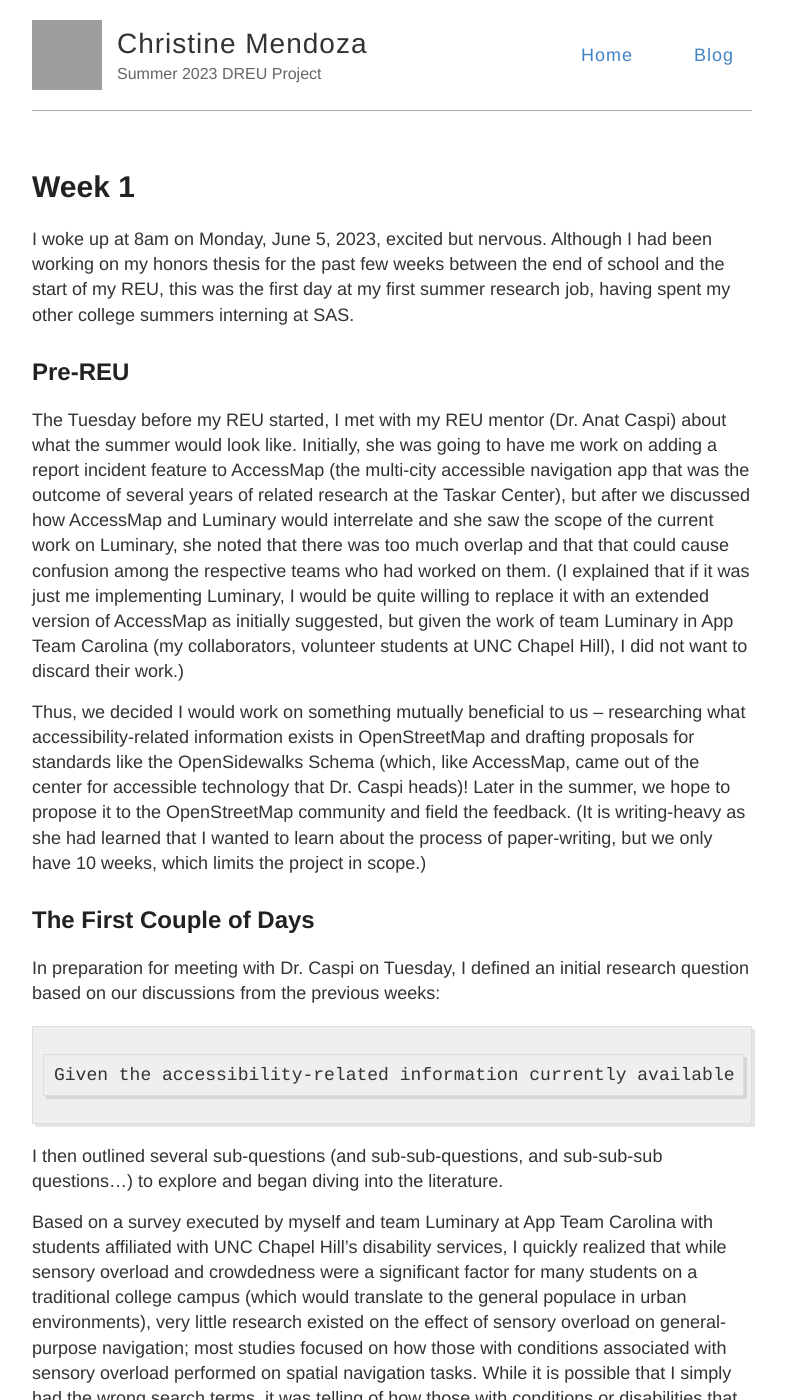
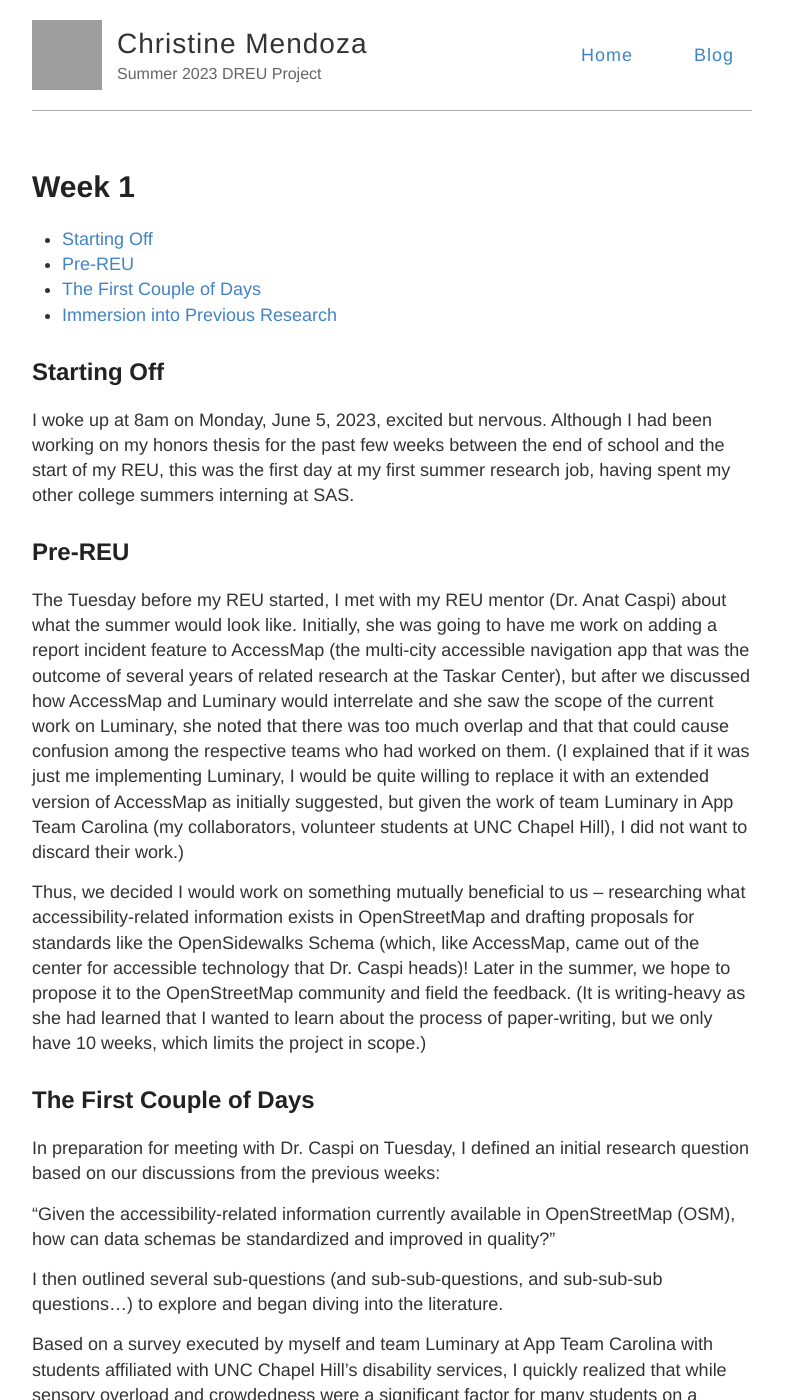
Before and after one commit to christineiym/dreu-2023, a Jekyll site: the page built from _posts/2023-06-09-week1.md, in a window 1280 px wide and 1400 px high. Shown: the whole window, without its empty margins (248-1034 px from the left). Built offline with Jekyll 4.4.1, drawn with Linux system fonts in a browser that asks for light colours; grey boxes are pictures that could not be loaded.

Commit message:
week 2 post, and TOC's

````diff
--- a/_posts/2023-06-09-week1.md
+++ b/_posts/2023-06-09-week1.md
@@ -5,6 +5,10 @@ description: Starting out my REU.
 date: 2023-06-09T22:20:00Z
 ---
 
+* TOC
+{:toc}
+
+## Starting Off
 I woke up at 8am on Monday, June 5, 2023, excited but nervous. Although I had been working on my honors thesis for the past few weeks between the end of school and the start of my REU, this was the first day at my first summer research job, having spent my other college summers interning at SAS.
 
 ## Pre-REU
@@ -17,9 +21,7 @@ Thus, we decided I would work on something mutually beneficial to us -- research
 
 In preparation for meeting with Dr. Caspi on Tuesday, I defined an initial research question based on our discussions from the previous weeks:
 
-```
-Given the accessibility-related information currently available in OpenStreetMap (OSM), how can data schemas be standardized and improved in quality?
-```
+"Given the accessibility-related information currently available in OpenStreetMap (OSM), how can data schemas be standardized and improved in quality?"
 
 I then outlined several sub-questions (and sub-sub-questions, and sub-sub-sub questions...) to explore and began diving into the literature.
 
````
Also changed, not shown: _posts/2023-06-16-week2.md (added, +56 -0 lines).
